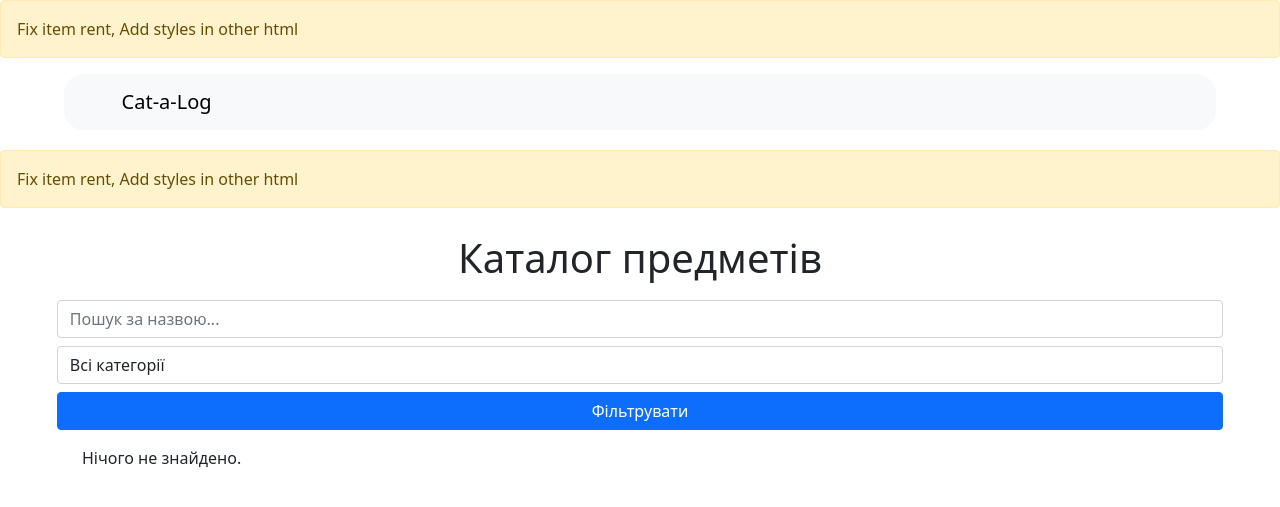
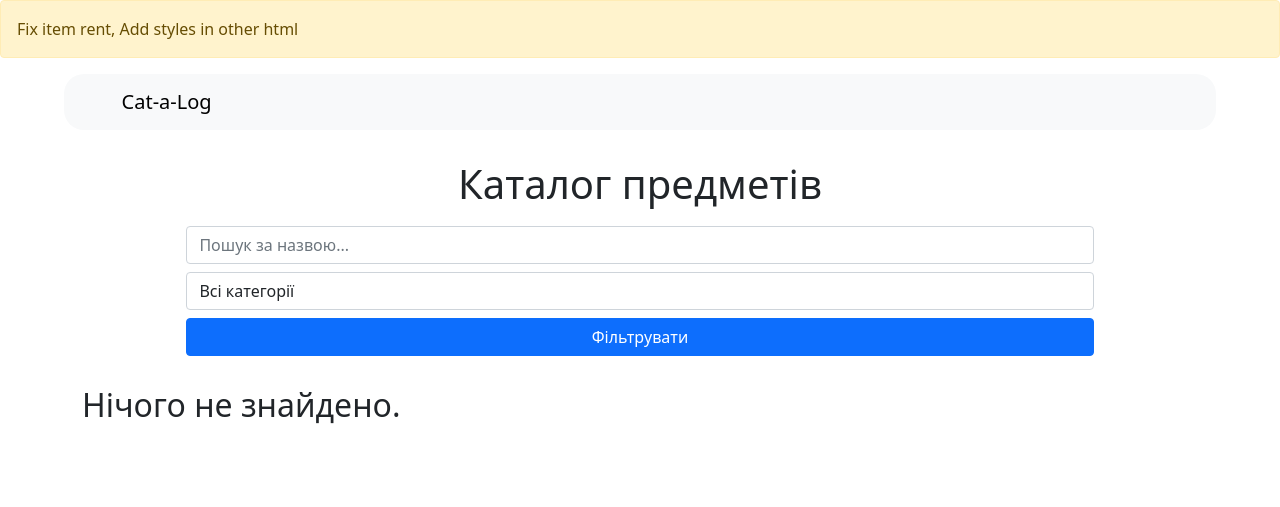
Before and after one commit to fand1l/items-rent, a Django app: page / in a window 1280 px wide. Shown: the top 507 px of the page. Run offline with Django 5.2, Linux system fonts and the light colour scheme; data that the repository does not hold is empty.

Commit message:
update form

```diff
--- a/main_app/templates/main_app/items_list.html
+++ b/main_app/templates/main_app/items_list.html
@@ -1,20 +1,19 @@
 {% extends "base.html" %}
 {% block content %}
-<div class="alert alert-warning" role="alert">Fix item rent, Add styles in other html</div>
 <h1 style="text-align: center; padding: 10px;">Каталог предметів</h1>
 
 <form method="get" class="row gy-2 gx-3 aling-items-end mb-3">
-    <input class="form-control" type="text" name="q" value="{{ q }}" placeholder="Пошук за назвою..." style="margin-left: 5%; margin-right: 5%; width: 90%;">
-    <select class="form-control" name="cat" style="margin-left: 5%; margin-right: 5%; width: 90%;">
+    <input class="form-control" type="text" name="q" value="{{ q }}" placeholder="Пошук за назвою..." style="margin-left: 15%; margin-right: 15%; width: 70%;">
+    <select class="form-control" name="cat" style="margin-left: 15%; margin-right: 15%; width: 70%;">
         <option value="">Всі категорії</option>
         {% for category in categories %}
             <option value="{{ category }}" {% if cat == category %}selected{% endif %}>{{ category }}</option>
         {% endfor %}
     </select>
-    <button type="submit" class="btn btn-primary" style="margin-left: 5%; margin-right: 5%; width: 90%;">Фільтрувати</button>
+    <button type="submit" class="btn btn-primary" style="margin-left: 15%; margin-right: 15%; width: 70%;">Фільтрувати</button>
 </form>
 
-<div class="container">
+<div class="container" style="margin-top: 30px;">
     <div class="row row-cols-1 row-cols-md-2 row-cols-lg-3 g-3">
             {% for item in items %}
             <div class="col">
@@ -32,7 +31,7 @@
                 </div>
             </div>
             {% empty %}
-                <p>Нічого не знайдено.</p>
+                <h2>Нічого не знайдено.</h2>
             {% endfor %}
         {% endblock %}
     </div>
```
